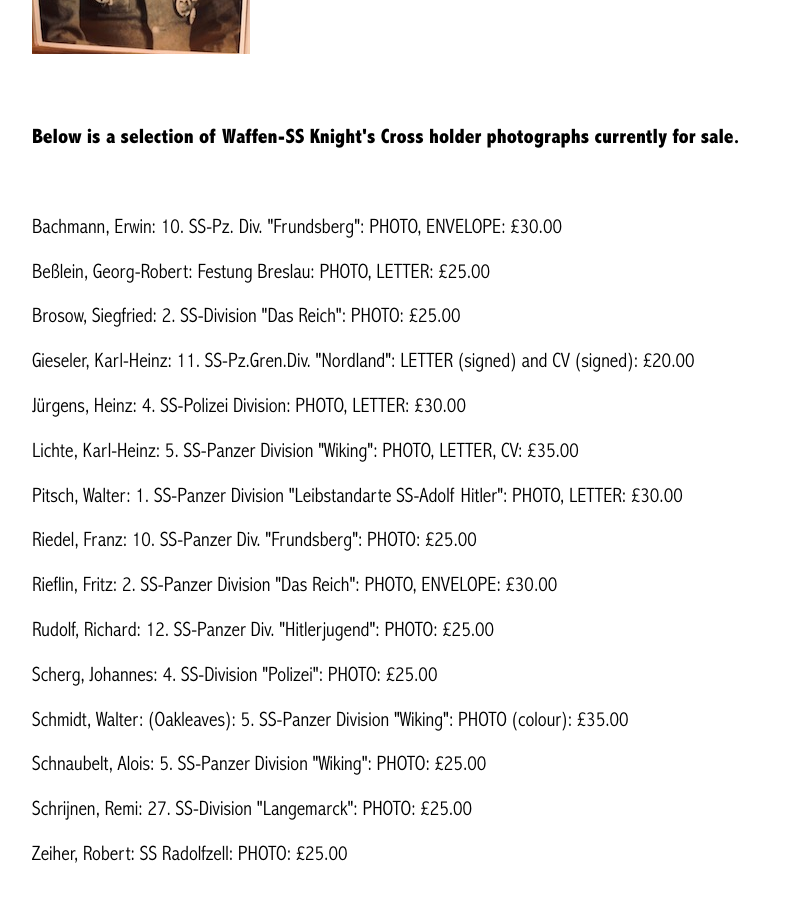
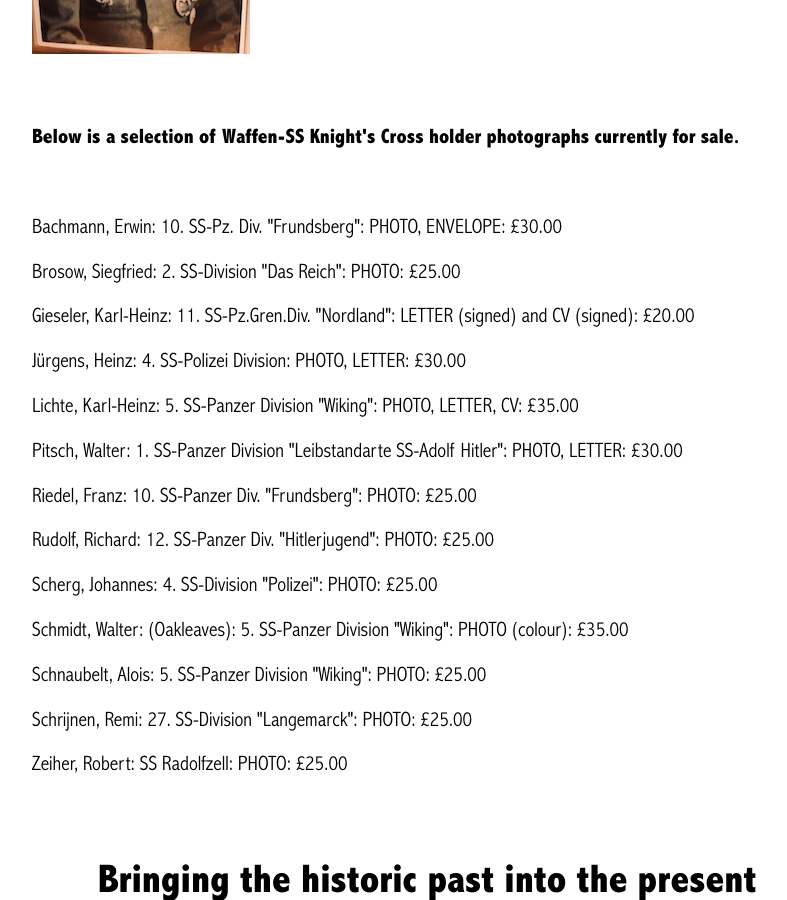
Before and after one commit to lahphotographs/lahphotographs.github.com, a Jekyll site: the page built from Waffen_SS_photos.md, in a window 1280 px wide and 900 px high, scrolled down 1188 px. Shown: the whole window, without its empty margins (213-1000 px from the left). Built offline with Jekyll 4.4.1, drawn with Linux system fonts in a browser that asks for light colours.

Commit message:
Update Waffen_SS_photos.md

```diff
--- a/Waffen_SS_photos.md
+++ b/Waffen_SS_photos.md
@@ -17,14 +17,12 @@ permalink: /waffen_ss_photos.html
 <p><b>Below is a selection of Waffen-SS Knight's Cross holder photographs currently for sale.</b></p>
 <br />
 <p>Bachmann,	Erwin: 10. SS-Pz. Div. "Frundsberg":	PHOTO, ENVELOPE:	£30.00
-<p>Beßlein,	Georg-Robert:	Festung Breslau:	PHOTO, LETTER:	£25.00
 <p>Brosow,	Siegfried: 2. SS-Division "Das Reich":	PHOTO:	£25.00
 <p>Gieseler,	Karl-Heinz:	11. SS-Pz.Gren.Div. "Nordland": LETTER (signed) and CV (signed):	£20.00
 <p>Jürgens,	Heinz: 4. SS-Polizei Division:	PHOTO, LETTER:	£30.00
 <p>Lichte,	Karl-Heinz:	5. SS-Panzer Division "Wiking":	PHOTO, LETTER, CV: £35.00
 <p>Pitsch, Walter: 1. SS-Panzer Division "Leibstandarte SS-Adolf Hitler": PHOTO, LETTER: £30.00
 <p>Riedel,	Franz:	10. SS-Panzer Div. "Frundsberg": PHOTO:	£25.00
-<p>Rieflin,	Fritz: 2. SS-Panzer Division "Das Reich":	PHOTO, ENVELOPE:	£30.00
 <p>Rudolf,	Richard: 12. SS-Panzer Div. "Hitlerjugend":	PHOTO:	£25.00
 <p>Scherg,	Johannes:	4. SS-Division "Polizei":	PHOTO:	£25.00
 <p>Schmidt,	Walter:	(Oakleaves): 5. SS-Panzer Division "Wiking":	PHOTO (colour):	£35.00
```
